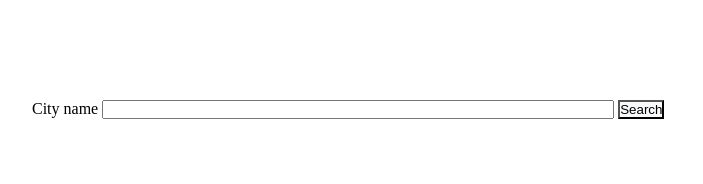
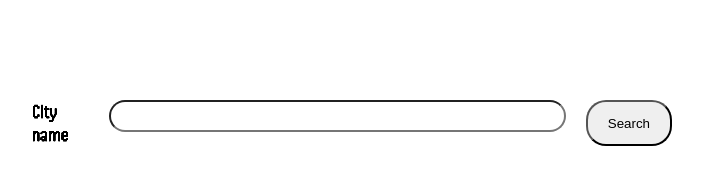
Before and after one commit to RezaAlam20/weatherApp, a website built with webpack: page src/index.html in a window 1280 px wide. Shown: the whole page, without its empty margins (288-991 px from the left). Built offline with nearby package versions, Linux system fonts and the light colour scheme.

Commit message:
new minimalistic css style

```diff
--- a/src/style.css
+++ b/src/style.css
@@ -1,21 +1,3 @@
-:root {
-  /* Primary Colors */
-  --sky-blue: #87ceeb;
-  --clean-white: #ffffff;
-  --charcoal: #2c3e50;
-
-  /* Weather Condition Colors */
-  --sunny: #ffb347;
-  --cloudy: #bdc3c7;
-  --rainy: #6c7a89;
-  --clear-night: #2c3e50;
-
-  /* UI Elements */
-  --search-bg: #f8f9fa;
-  --button-blue: #3498db;
-  --button-hover: #2980b9;
-  --border-light: #e9ecef;
-}
 * {
   margin: 0;
   padding: 0;
@@ -30,21 +12,63 @@ body {
   align-items: center;
   gap: 200px;
   color: black;
+  font-family: 'Handjet';
+}
+@font-face {
+  font-family: 'Handjet';
+  src:
+    url('./fonts/Handjet-Light.woff2') format('woff2'),
+    url('./fonts/Handjet-Light.woff') format('woff');
+  font-weight: 300;
+  font-style: normal;
+  font-display: swap;
+}
+
+@font-face {
+  font-family: 'Handjet';
+  src:
+    url('./fonts/Handjet-SemiBold.woff2') format('woff2'),
+    url('./fonts/Handjet-SemiBold.woff') format('woff');
+  font-weight: 600;
+  font-style: normal;
+  font-display: swap;
+}
+
+@font-face {
+  font-family: 'Handjet';
+  src:
+    url('./fonts/Handjet-Medium.woff2') format('woff2'),
+    url('./fonts/Handjet-Medium.woff') format('woff');
+  font-weight: 500;
+  font-style: normal;
+  font-display: swap;
 }
 
 form {
   margin-top: 100px;
   width: 50vw;
+  height: 2rem;
+  font-size: 20px;
 }
 button {
-  background-color: var(--search-bg);
   color: black;
+  padding: 8px 20px;
+  border-radius: 20px;
 }
 form input {
   width: 80%;
+  height: 2rem;
+  border-radius: 20px;
+  padding-left: 30px;
 }
 .card {
-  background-color: skyblue;
   padding: 20px;
   border-radius: 10px;
+  line-height: 1.6;
+  font-size: 30px;
 }
+form > div {
+  display: flex;
+  gap: 20px;
+  font-size: 20px;
+}
```
